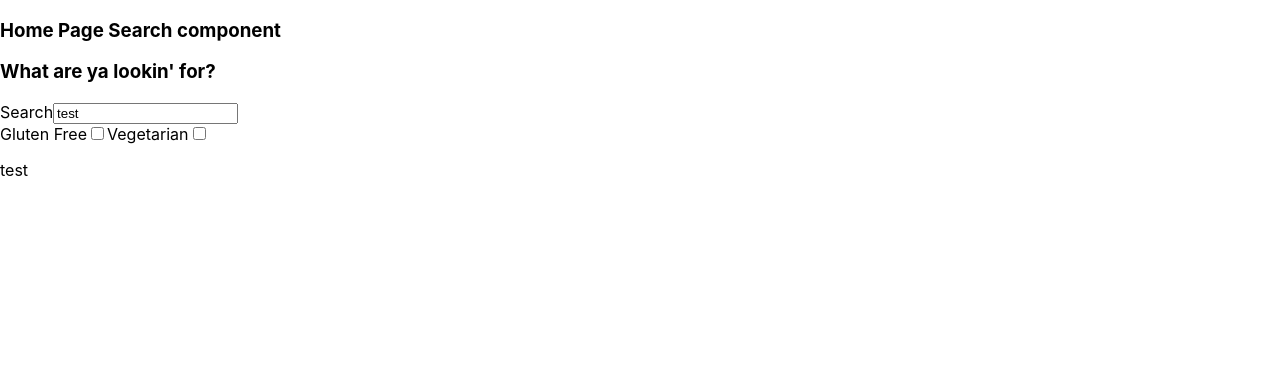
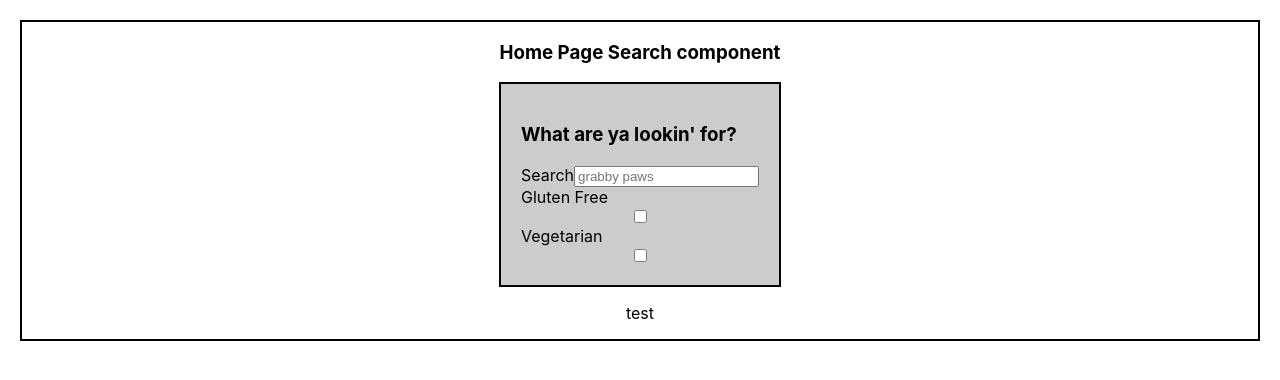
Before and after one commit to CognitivePrimate/React-Project-2, a React (Create React App) app: page / in a window 1280 px wide. Shown: the top 380 px of the page. Built offline with nearby package versions, Linux system fonts and the light colour scheme; no server answers.

Commit message:
Austin's second commit for class 7-28-21

```diff
--- a/src/App.css
+++ b/src/App.css
@@ -1,38 +1,3 @@
-.App {
-  text-align: center;
+body {
+  padding: 20px;
 }
-
-.App-logo {
-  height: 40vmin;
-  pointer-events: none;
-}
-
-@media (prefers-reduced-motion: no-preference) {
-  .App-logo {
-    animation: App-logo-spin infinite 20s linear;
-  }
-}
-
-.App-header {
-  background-color: #282c34;
-  min-height: 100vh;
-  display: flex;
-  flex-direction: column;
-  align-items: center;
-  justify-content: center;
-  font-size: calc(10px + 2vmin);
-  color: white;
-}
-
-.App-link {
-  color: #61dafb;
-}
-
-@keyframes App-logo-spin {
-  from {
-    transform: rotate(0deg);
-  }
-  to {
-    transform: rotate(360deg);
-  }
-}
--- a/src/App.tsx
+++ b/src/App.tsx
@@ -1,5 +1,3 @@
-import React from 'react';
-import logo from './logo.svg';
 import './App.css';
 import { BrowserRouter as Router} from 'react-router-dom';
 import Header from './Components/Header/Header';
@@ -12,7 +10,6 @@ function App() {
   console.log(API);
   return (
     <Router>
-
         <HomePageSearch/>
 
     </Router>
--- a/src/Components/Favorites/Favorites.tsx
+++ b/src/Components/Favorites/Favorites.tsx
@@ -1,6 +1,7 @@
 
 
 function Favorites(){
+
 
     return (
         <h3>favorites component</h3>
--- a/src/Components/HomePageSearch/HomePageSearch.tsx
+++ b/src/Components/HomePageSearch/HomePageSearch.tsx
@@ -1,5 +1,7 @@
 import { useEffect, useState } from "react";
 import { fetchAllRecipes } from "../../Services/RecipeServices";
+import './HomePageSearchStyles.css';
+
 
 
 function HomePageSearch(){
@@ -17,24 +19,27 @@ function HomePageSearch(){
     }, []);
 
     return (
-        <div>
+        <div className="SearchContainer">
         <h3>Home Page Search component</h3>
-
+            <div className="FormContainer">
                 <form action="#">
                     <h3>What are ya lookin' for?</h3>
                     <div>
                         <label htmlFor="search">Search</label>
-                    <input type="text" name="search" id="search" placeholder="grabby paws" value={search.query} />
+                        <input type="text" name="search" id="search" placeholder="grabby paws" />
                     </div>
-                <div>
+                    <div className="SearchOptionsContainer">
                         <label htmlFor="gluten-free">Gluten Free</label>
                         <input type="checkbox" id="gluten-free" name="health-labels" value="gluten-free"/>
                         <label htmlFor="vegetarian">Vegetarian</label>
                         <input type="checkbox" id="vegetarian" name="health-labels" value="vegetarian"/>
                     </div>
                 </form>
+            </div>
+            <section className="SearchResultsContainer">
                 <p>{search.query}</p>
                 <p>{recipes}</p>
+            </section>
         </div>
     )
 
--- a/src/Components/HomePageSearch/HomePageSearchStyles.css
+++ b/src/Components/HomePageSearch/HomePageSearchStyles.css
@@ -0,0 +1,21 @@
+div.SearchContainer {
+    border-style: solid;
+    border-color: black;
+    border-width: 2px;
+    align-items: center;
+    display: flex;
+    flex-direction: column;
+}
+
+div.SearchContainer div.FormContainer {
+    border-style: solid;
+    border-color: black;
+    border-width: 2px;
+    padding: 20px;
+    background-color: rgb(204, 204, 204);
+}
+
+div.SearchContainer div.SearchOptionsContainer {
+    display: flex;
+    flex-direction: column;
+}
--- a/src/Model/ItemInterface.ts
+++ b/src/Model/ItemInterface.ts
@@ -1,9 +1,7 @@
-<<<<<<< HEAD
-
 
 export default interface Item {
     item: string
-=======
+}
 // blueprint for individual recipe searched and returned item or items
 export default interface Item {
     label: string;
@@ -16,5 +14,4 @@ export default interface Item {
     calories: number;
     totalTime: number;
     favorite: boolean;
->>>>>>> ff05ca94ee99655713aa3a5c0d1256008ab629ba
 }
```
Lines whose indentation alone changed are shown as unchanged.
